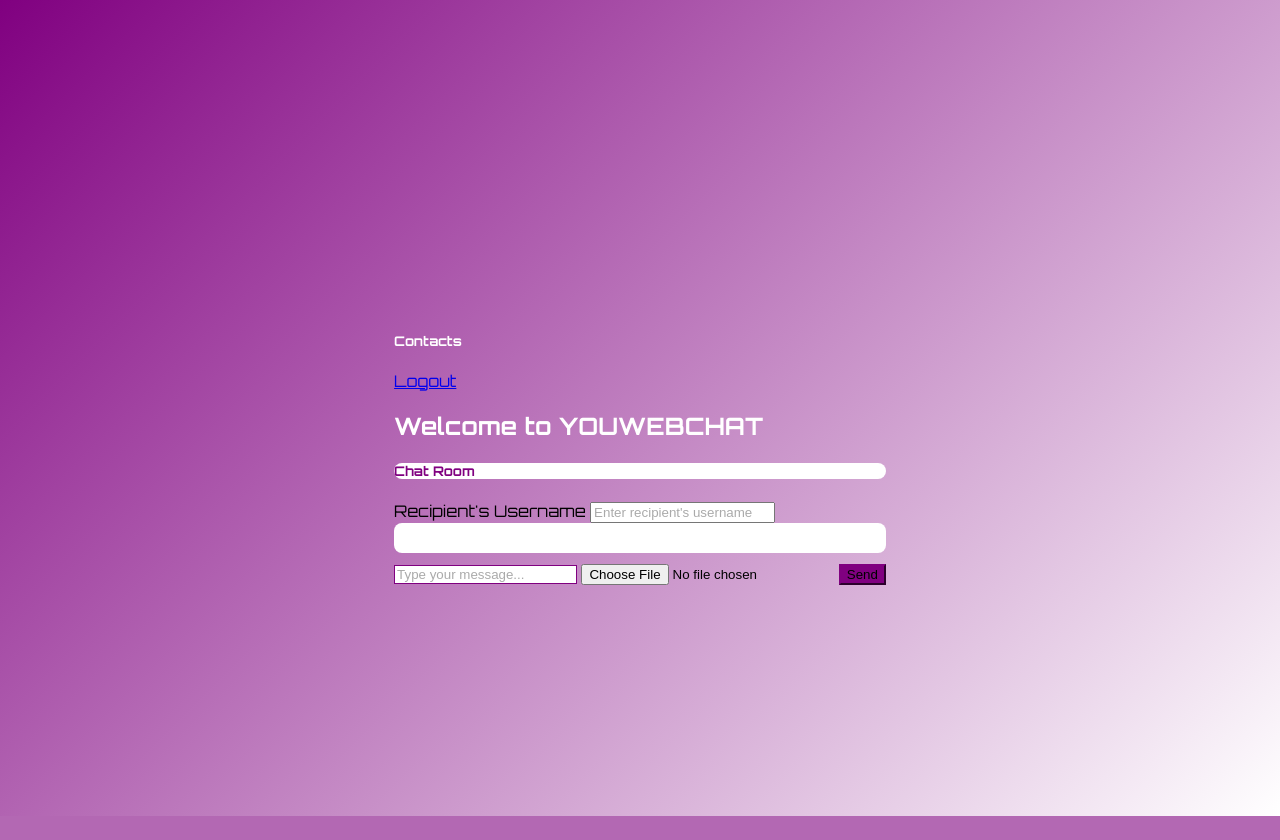
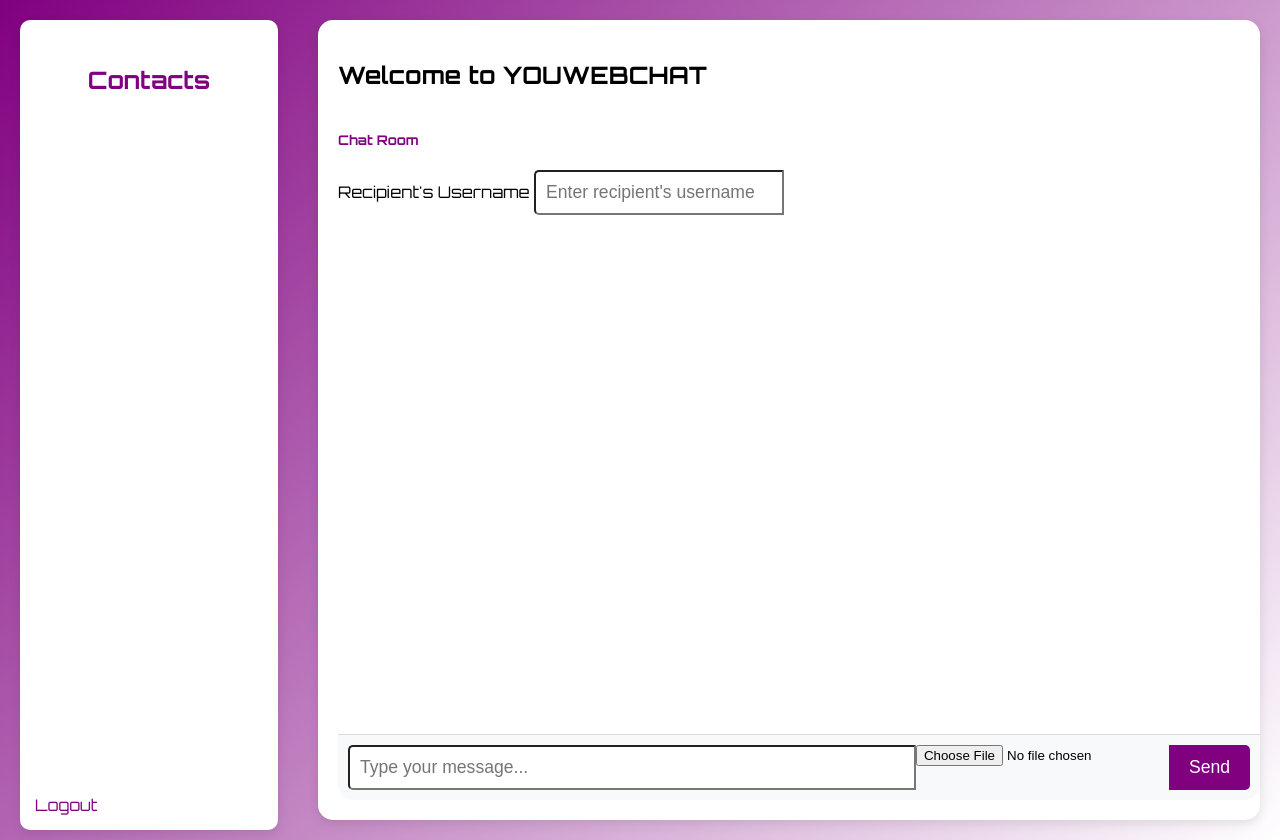
Before and after one commit to MoTECH01111/WEBCHAT---SF--PRO, a Flask app: page /chat in a window 1280 px wide. Before the commit the page ends 816 px from the top, so only its background shows below. Run offline with Flask 3, Linux system fonts and the light colour scheme; some libraries are stand-ins or nearby versions.

Commit message:
Update styles.css

```diff
--- a/Static/styles.css
+++ b/Static/styles.css
@@ -1,12 +1,13 @@
 /* Import Orbitron font from Google Fonts */
 @import url('https://fonts.googleapis.com/css2?family=Orbitron&display=swap');
 
-/* Set the global font family */
+/* Global and background styling */
 body {
     font-family: 'Orbitron', sans-serif;
+    margin: 0;
+    padding: 0;
 }
 
-/* Background gradient */
 .gradient-bg {
     background: linear-gradient(135deg, #800080, #ffffff);
     min-height: 100vh;
@@ -15,85 +16,182 @@ body {
     justify-content: center;
 }
 
-/* Card styling */
-.custom-card {
-    background: transparent; /* Makes the card background transparent to blend with the body gradient */
+/* Full height layout */
+.full-height-chatbox {
+    display: flex;
+    width: 100%;
+    height: 100vh;
+    padding: 20px;
+    gap: 40px;
+}
+
+/* Sidebar Styling */
+.sidebar {
+    display: flex;
+    flex-direction: column;
+    background-color: #fff;
+    width: 20%; /* Adjusted to make more space for chat area */
+    padding: 5px;
+    border-radius: 10px;
+    box-shadow: 0px 4px 12px rgba(0, 0, 0, 0.1);
+    height: 100vh;
+    overflow-y: hidden;
+}
+
+.logout-link {
+    text-align: left;
+    display: block;
+    padding: 10px;
+    background-color: #ffffff;
+    color: #800080;
+    border-radius: 5px;
+    text-decoration: none;
+}
+
+.logout-link:hover {
+    background-color: #f8f9fa;
+}
+
+.sidebar-title {
+    font-size: 1.5rem;
+    color: #800080;
+    text-align: center;
+}
+
+.contacts-list {
+    flex-grow: 1;
+    overflow-y: auto;
+    list-style: none;
+    padding: 0;
+    margin-bottom: 10px;
+}
+
+.contacts-list li {
+    margin: 10px 0;
+}
+
+.contacts-list a {
+    text-decoration: none;
+    color: #800080;
+}
+
+.contacts-list a:hover {
+    color: #660066;
+}
+
+
+.card-title {
+    color: #800080;
+}
+
+/* Chat Input Form */
+/* .input-group {
+    display: flex;
+}
+
+.btn-primary {
+    background-color: #800080;
+    border-color: #800080;
+    color: #ffffff;
+}
+
+.btn-primary:hover {
+    background-color: #660066;
+    border-color: #660066;
+} */
+
+/* Chat Area Styling */
+.chat-area {
+    flex: 1;
+    display: flex;
+    flex-direction: column;
+    background-color: #ffffff;
     border-radius: 15px;
-    box-shadow: 0px 6px 18px rgba(0, 0, 0, 0.1);
+    box-shadow: 0px 4px 12px rgba(0, 0, 0, 0.1);
     padding: 20px;
 }
 
-/* Buttons */
-.btn-login,
-.btn-signup {
+/* Chat Window Styling */
+.chat-window {
+    flex: 1;
+    background-color: #fff;
+    border-radius: 8px;
+    padding: 10px;
+    margin-bottom: 10px;
+    overflow-y: auto;
+}
+
+/* Full-width input group for chat form */
+.full-width-input-group {
+    display: flex;
+    width: 100%;
+    padding: 10px;
+    background-color: #f8f9fa;
+    border-top: 1px solid #ddd;
+    border-radius: 0 0 15px 15px; /* Matches the chat area rounded corners */
+}
+
+#message-input {
+    flex: 1; /* Takes up all available space except the button */
+    font-size: 1.1rem;
+    padding: 10px;
+    border-radius: 5px 0 0 5px;
+}
+
+.btn-primary {
+    font-size: 1.1rem;
+    padding: 10px 20px;
+    border-radius: 0 5px 5px 0;
     background-color: #800080;
     border: none;
-}
-
-.btn-login:hover,
-.btn-signup:hover {
-    background-color: #800080;
     color: #ffffff;
 }
 
-/* Container spacing */
-.custom-mt-5 {
-    margin-top: 3rem;
+.btn-primary:hover {
+    background-color: #660066;
 }
 
-/* Text and link styling */
-.text-light {
-    color: #ffffff !important;
+
+#username {
+    flex: 1; /* Takes up all available space except the button */
+    font-size: 1.1rem;
+    padding: 10px;
+    border-radius: 5px 0 0 5px;
 }
 
-.text-decoration-none:hover {
-    color: #800080;
-    text-decoration: underline;
+
+.message.sender {
+    align-self: flex-start; /* Aligns sender's message to the left */
+    background-color: #800080; /* Same color as the button */
+    padding: 10px 20px;
+    border-radius: 30px;
+    max-width: 60%; /* Limits message width */
+    word-wrap: break-word;
+    font-size: 14px;
+    position: relative;
+    margin: 5px 0;
+    color: white; /* Text color for sender's messages */
 }
 
-/* Container and card styling */
-.container {
-    margin-top: 80px;
+/* Align messages to the right for the receiver */
+.message.receiver {
+    align-self: flex-end; /* Aligns receiver's message to the right */
+    background-color: #660066; /* Darker shade for receiver */
+    padding: 10px 20px;
+    border-radius: 30px;
+    max-width: 60%; /* Limits message width */
+    word-wrap: break-word;
+    font-size: 14px;
+    color: white; /* Text color for receiver's messages */
+    position: relative;
+    margin: 5px 0;
 }
 
-.card {
-    border-radius: 15px;
-    box-shadow: 0px 4px 12px rgb(239, 237, 237);
+/* Add a timestamp on the top right of the message bubble */
+.timestamp {
+    font-size: 10px;
+    color: #ddd; /* Light color for timestamp */
+    position: absolute;
+    bottom: -15px;
+    right: 10px;
 }
-
-/* Apply consistent color scheme */
-.custom-color2 {
-    background-color: #ffffff;
-    color: #800080;
-    border-radius: 15px;
-}
-
-/* Chat window styling */
-.chat-window {
-    max-height: 400px;
-    overflow-y: auto;
-    padding: 15px;
-    background-color: #ffffff;
-    border-radius: 8px;
-    margin-bottom: 10px;
-}
-
-/* Input field and button styling */
-#message-input {
-    border-radius: 0;
-    border: 1px solid #800080;
-}
-
-input[type="text"]::placeholder {
-    color: #aaa;
-}
-
-.btn-primary {
-    background-color:#800080;
-    border-color: #800080;
-}
-
-.btn-primary:hover {
-    background-color: #800080;
-    border-color: #ffffff;
-}
```
